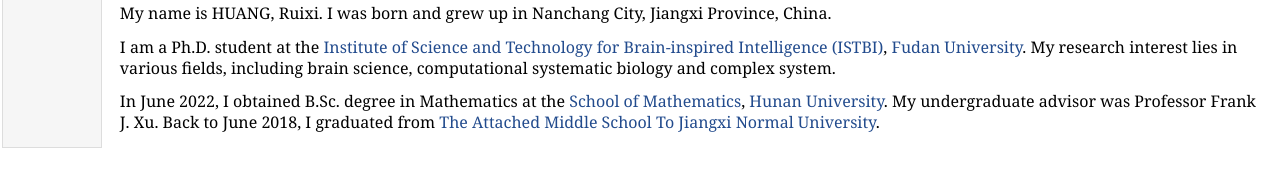
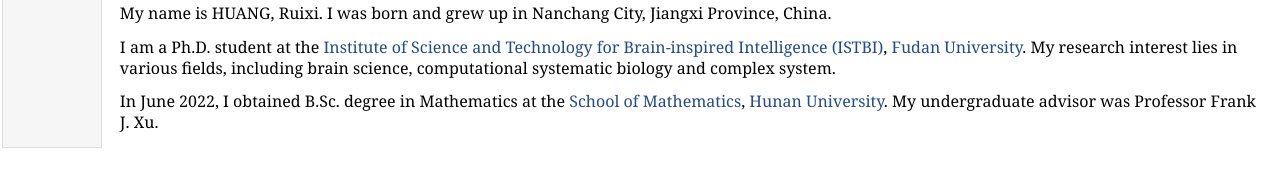
Before and after one commit to kiouy780/rxhuang, a plain HTML site: page index.html in a window 1280 px wide. Shown: the part 441-628 px from the top of the page. Drawn offline with Linux system fonts and the light colour scheme.

Commit message:
Update index.html

```diff
--- a/index.html
+++ b/index.html
@@ -34,7 +34,7 @@ E-mail: <a href="mailto:rxhuang2000@gmail.com">rxhuang2000@gmail.com</a> <br />
 <h2>Short Bio</h2>
 <p>My name is HUANG, Ruixi. I was born and grew up in Nanchang City, Jiangxi Province, China.</p>
 <p>I am a Ph.D. student at the <a href="https://istbi.fudan.edu.cn/index.htm">Institute of Science and Technology for Brain-inspired Intelligence (ISTBI)</a>, <a href="https://www.fudan.edu.cn">Fudan University</a>. My research interest lies in various fields, including brain science, computational systematic biology and complex system.</p>
-<p>In June 2022, I obtained B.Sc. degree in Mathematics at the <a href="http://math.hnu.edu.cn/index.htm">School of Mathematics</a>, <a href="https://www.hnu.edu.cn">Hunan University</a>. My undergraduate advisor was Professor Frank J. Xu. Back to June 2018, I graduated from <a href="http://www.jxsdfz.com">The Attached Middle School To Jiangxi Normal University</a>. </p>
+<p>In June 2022, I obtained B.Sc. degree in Mathematics at the <a href="http://math.hnu.edu.cn/index.htm">School of Mathematics</a>, <a href="https://www.hnu.edu.cn">Hunan University</a>. My undergraduate advisor was Professor Frank J. Xu.</p>
 
 </td>
 </tr>
```
